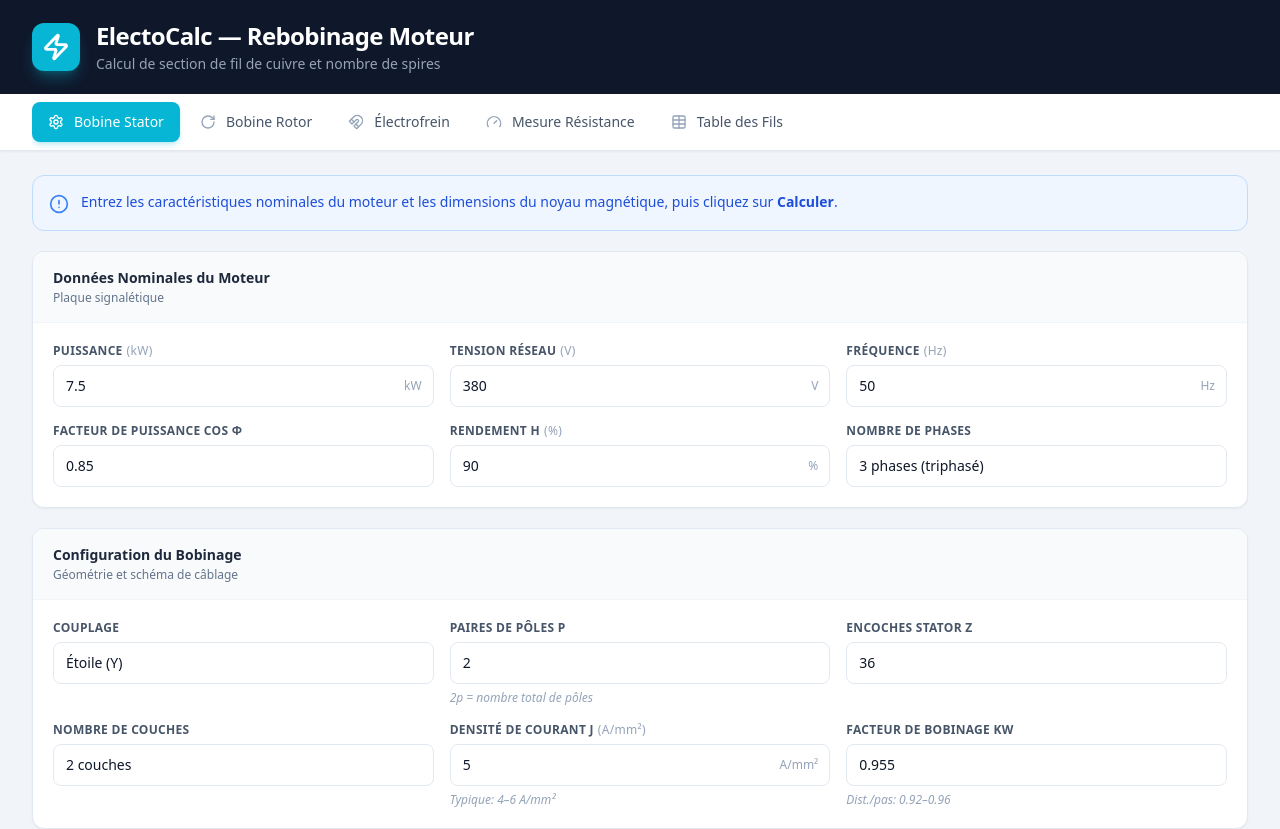
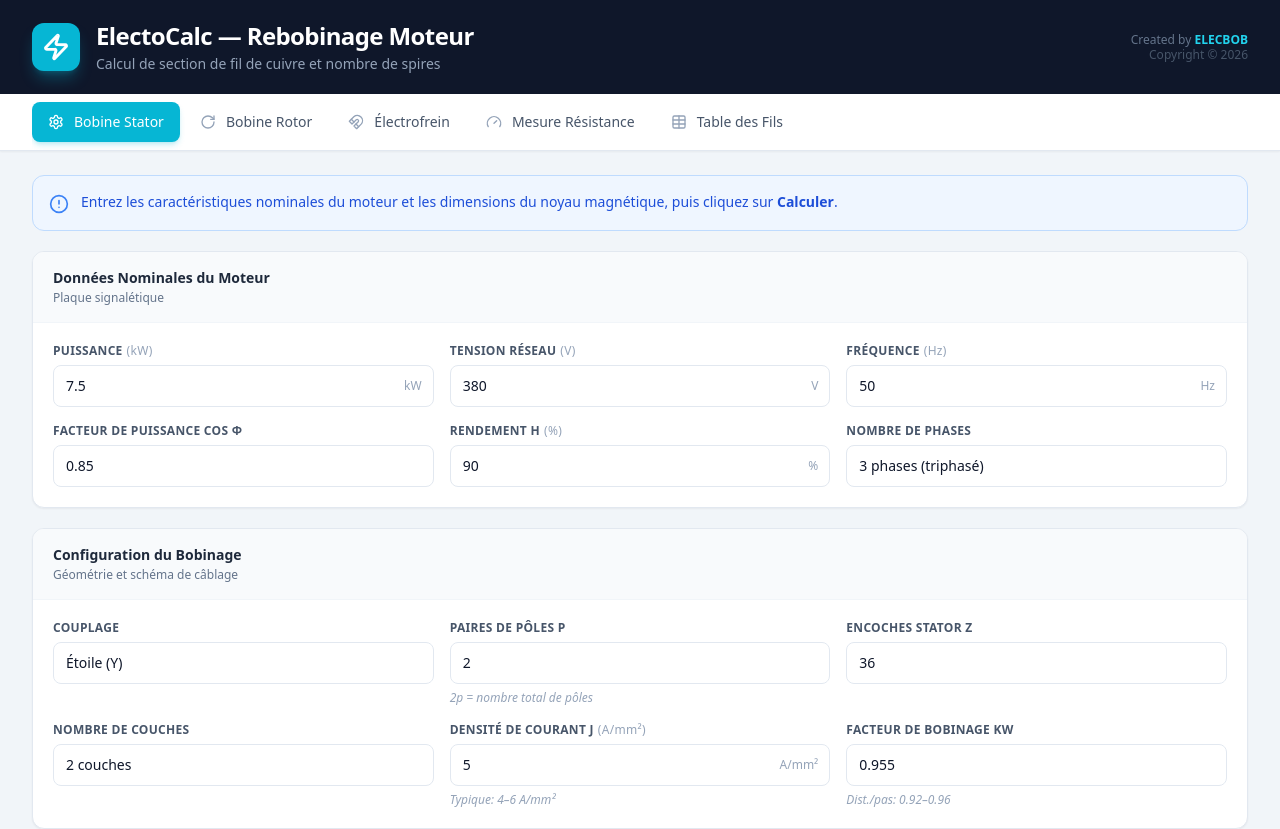
Before and after one commit to bobsa143/ElectoCalc, a React (Vite) app: page / in a window 1280 px wide. Shown: the top 829 px of the page. Built offline with nearby package versions, Linux system fonts and the light colour scheme.

Commit message:
Updated Header.tsx

```diff
--- a/src/components/Header.tsx
+++ b/src/components/Header.tsx
@@ -8,7 +8,7 @@
           <div className="flex items-center justify-center w-12 h-12 rounded-xl bg-cyan-500 shadow-lg shadow-cyan-500/30">
             <Zap className="w-7 h-7 text-white" strokeWidth={2.5} />
           </div>
-          <div>
+          <div className="flex-1">
             <h1 className="text-2xl font-bold tracking-tight text-white">
               ElectoCalc — Rebobinage Moteur
             </h1>
@@ -16,6 +16,10 @@
               Calcul de section de fil de cuivre et nombre de spires
             </p>
           </div>
+          <div className="text-right ml-auto">
+            <p className="text-xs text-slate-500 leading-tight">Created by <span className="text-cyan-400 font-semibold">ELECBOB</span></p>
+            <p className="text-xs text-slate-600 leading-tight">Copyright &copy; 2026</p>
+          </div>
         </div>
       </div>
     </header>
```
